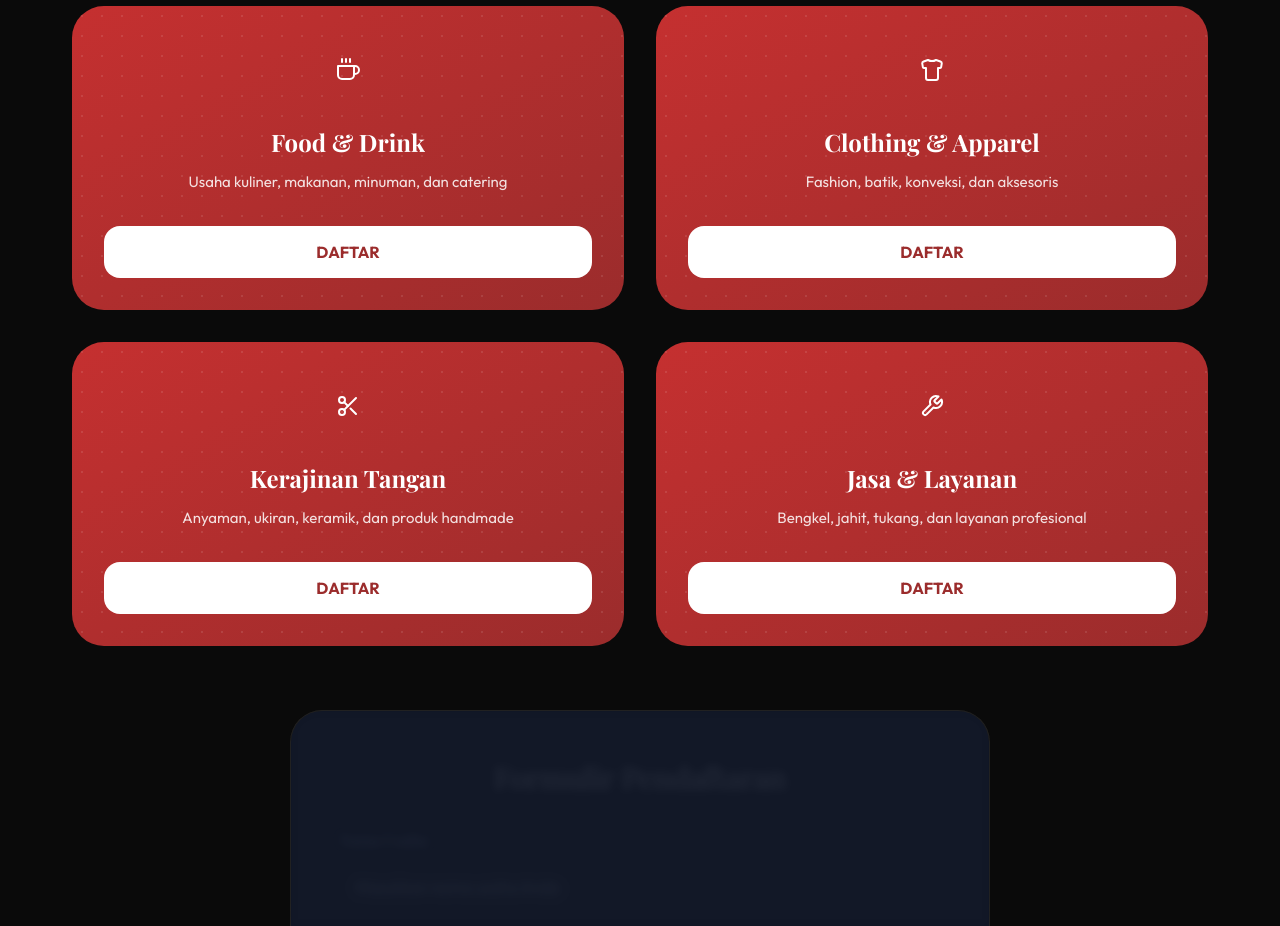
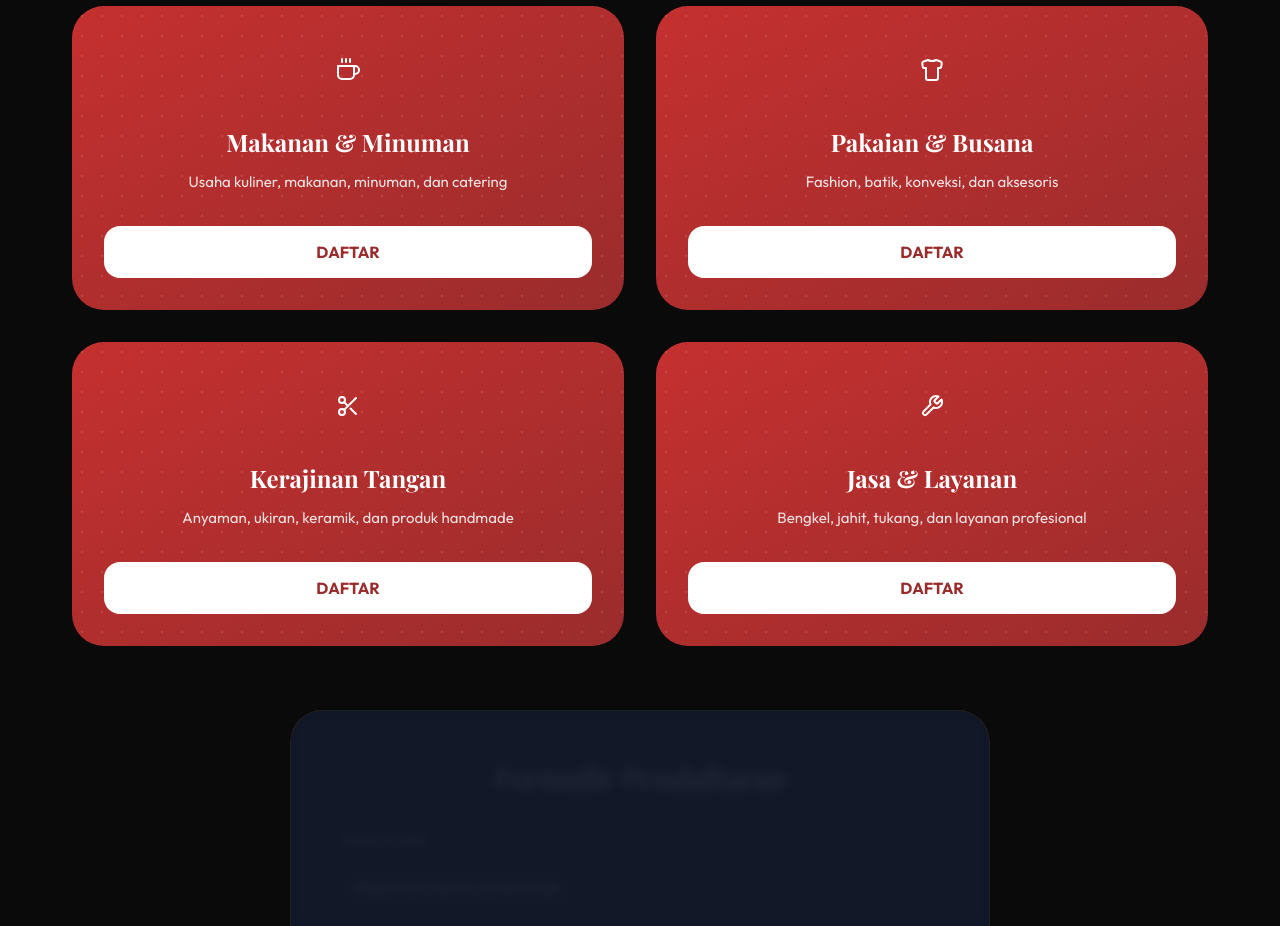
Before and after one commit to Achmad96/umkm-desa-keduyung, a Next.js app: page /pendaftaran in a window 1280 px wide. Shown: the part 940-1866 px from the top of the page. Built offline with nearby package versions, Linux system fonts and the light colour scheme; no server answers; a web font is replaced by a local one.

Commit message:
refactor: update form fields and labels for better clarity and localization

```diff
--- a/src/app/pendaftaran/page.js
+++ b/src/app/pendaftaran/page.js
@@ -130,15 +130,15 @@ export default function PendaftaranPage() {
           <div className="grid grid-cols-1 md:grid-cols-2 gap-8 mb-16">
             <CategoryCard
               icon={<FoodIcon />}
-              title="Food & Drink"
+              title="Makanan & Minuman"
               description="Usaha kuliner, makanan, minuman, dan catering"
-              onRegister={() => handleCategorySelect('Food & Drink')}
+              onRegister={() => handleCategorySelect('Makanan & Minuman')}
             />
             <CategoryCard
               icon={<FashionIcon />}
-              title="Clothing & Apparel"
+              title="Pakaian & Busana"
               description="Fashion, batik, konveksi, dan aksesoris"
-              onRegister={() => handleCategorySelect('Clothing & Apparel')}
+              onRegister={() => handleCategorySelect('Pakaian & Busana')}
             />
             <CategoryCard
               icon={<CraftIcon />}
@@ -191,8 +191,8 @@ export default function PendaftaranPage() {
                 <label htmlFor="kategori" className="font-heading font-medium mb-2 text-slate-400">Kategori</label>
                 <select id="kategori" name="kategori" required value={formData.kategori} onChange={handleInputChange} className="bg-white/5 border border-white/10 p-3 px-4 rounded-lg text-white font-body transition-all duration-300 w-full focus:outline-none focus:border-gold focus:shadow-[0_0_0_3px_rgba(214,158,46,0.15)] [&_option]:bg-background-dark [&_option]:text-white">
                   <option value="" disabled>Pilih Kategori</option>
-                <option value="Food & Drink">Food & Drink</option>
-                <option value="Clothing & Apparel">Clothing & Apparel</option>
+                  <option value="Makanan & Minuman">Makanan & Minuman</option>
+                  <option value="Pakaian & Busana">Pakaian & Busana</option>
                   <option value="Kerajinan Tangan">Kerajinan Tangan</option>
                   <option value="Jasa & Layanan">Jasa & Layanan</option>
                 </select>
```
Lines whose indentation alone changed are shown as unchanged.
